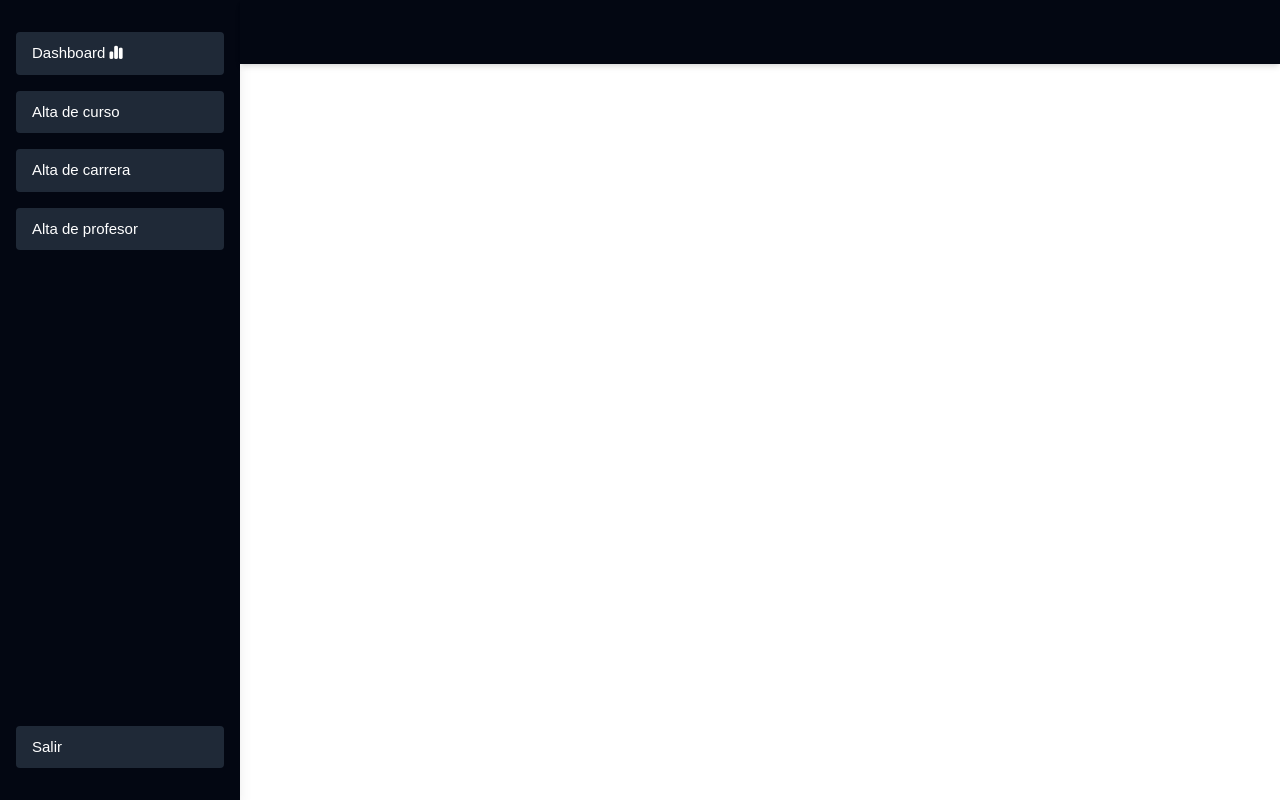
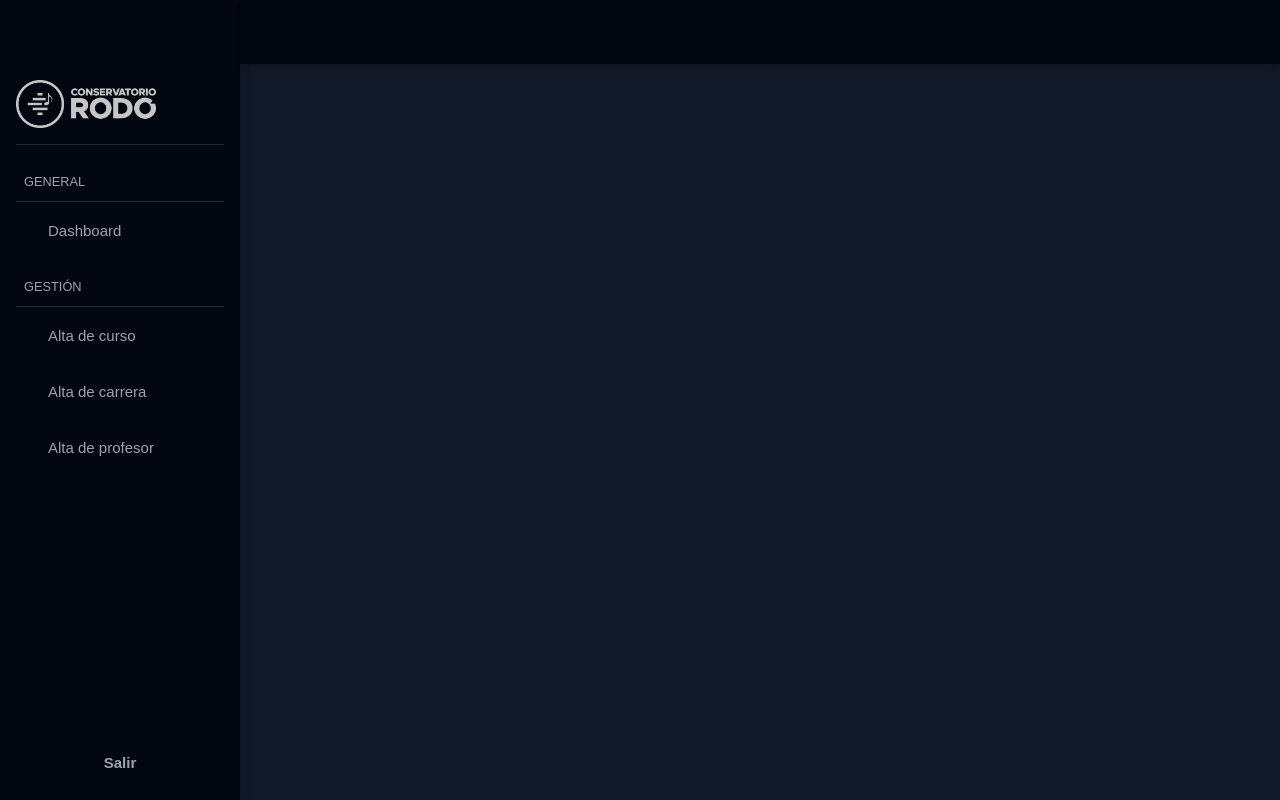
Before and after one commit to iribastrillo/Proyecto-integrador, a Django app: page / in a window 1280 px wide. Run offline with Django 4.2, Linux system fonts and the light colour scheme; the visitor is signed in with stand-in values (Sample User, id 1); some libraries are stand-ins or nearby versions.

Commit message:
style: add style to course create form. Change sidebar look & feel.

```diff
--- a/src/django/templates/base/components/sidebar.html
+++ b/src/django/templates/base/components/sidebar.html
@@ -1,36 +1,44 @@
 {% load static %}
 
-<aside class="bg-gray-950 shadow-lg h-screen top-0 left-0 min-w-[240px] px-4 py-8 font-[sans-serif] overflow-auto flex flex-col justify-between">
-    <ul>
-      <li class='mb-4'>
+<aside class="bg-gray-950 shadow-lg h-screen top-0 left-0 min-w-[240px] px-4 pt-16 pb-4 font-[sans-serif] overflow-auto flex flex-col justify-between">
+    <ul class="text-gray-400">
+      <li class='border-b mb-4 border-gray-800'>
+        <img class="h-12 my-4 grayscale" src="{% static 'app/conservatorio-rodo-logo-beige-512px.png' %}" alt="">
+      </li>
+      <li class='mb-2 border-b border-gray-800 p-2'>
+        <small>GENERAL</small>
+      </li>
+      <li class='mb-4 max-h-10'>
         <a href="{% url 'home' %}"
-          class="text-white bg-gray-800 text-[15px] block hover:bg-accent-500 px-4 py-2.5 transition-all rounded">
+          class="text-[15px] block hover:bg-gray-800 hover:text-white px-8 py-2.5 transition-all rounded">
           Dashboard
-          <i class="fa-solid fa-chart-simple"></i>
         </a>
       </li>
-      <li class='mb-4'>
+      <li class='mb-2 border-b border-gray-800 p-2'>
+        <small>GESTIÓN</small>
+      </li>
+      <li class='mb-4 max-h-10'>
         <a href="{% url 'create-course' %}"
-          class="text-white bg-gray-800 text-[15px] block hover:bg-accent-500 px-4 py-2.5 transition-all rounded">
+          class="text-[15px] block hover:bg-gray-800 hover:text-white px-8 py-2.5 transition-all rounded">
           Alta de curso
         </a>
       </li>
-      <li class='mb-4'>
+      <li class='mb-4 max-h-10'>
         <a href="#"
-          class="text-white bg-gray-800 text-[15px] block hover:bg-accent-500 px-4 py-2.5 transition-all rounded">
+          class="text-[15px] block hover:bg-gray-800 hover:text-white px-8 py-2.5 transition-all rounded">
           Alta de carrera
         </a>
       </li>
-      <li class='mb-4'>
+      <li class='mb-4 max-h-10'>
         <a href="#"
-          class="text-white bg-gray-800 text-[15px] block hover:bg-accent-500 px-4 py-2.5 transition-all rounded">
+          class="text-[15px] block hover:bg-gray-800 hover:text-white px-8 py-2.5 transition-all rounded">
           Alta de profesor
         </a>
       </li>
     </ul>
     <div>
       <a href="{% url 'logout' %}"
-          class="text-white bg-gray-800 text-[15px] block hover:bg-gray-400 px-4 py-2.5 transition-all rounded">
+          class="text-[15px] block text-gray-400 hover:bg-gray-800 hover:text-white px-4 py-2.5 transition-all rounded text-center font-extrabold">
           Salir
         </a>
     </div>
--- a/src/django/theme/static_src/src/styles.css
+++ b/src/django/theme/static_src/src/styles.css
@@ -28,4 +28,8 @@
     .main-action-button {
         @apply p-2 mb-4 rounded bg-accent-500 hover:bg-accent-100 cursor-pointer font-extrabold;
     }
+
+    small {
+        font-size: x-small;
+    }
 }
--- a/src/django/theme/static_src/tailwind.config.js
+++ b/src/django/theme/static_src/tailwind.config.js
@@ -53,7 +53,7 @@ module.exports = {
                 },
                 light: {
                     100: '#D8C1B5'
-                }
+                },
             }
         },
     },
--- a/src/django/theme/templates/base.html
+++ b/src/django/theme/templates/base.html
@@ -9,7 +9,7 @@
 		<script src="https://kit.fontawesome.com/f12cd8eee3.js" crossorigin="anonymous"></script>
 		{% tailwind_css %}
 	</head>
-	<body class="bg-light-100 text-gray-50">
+	<body class="lg:bg-gray-900 bg-gray-950 text-gray-50">
 
 		<main class="flex">
 			<div class="wrapper">
```
